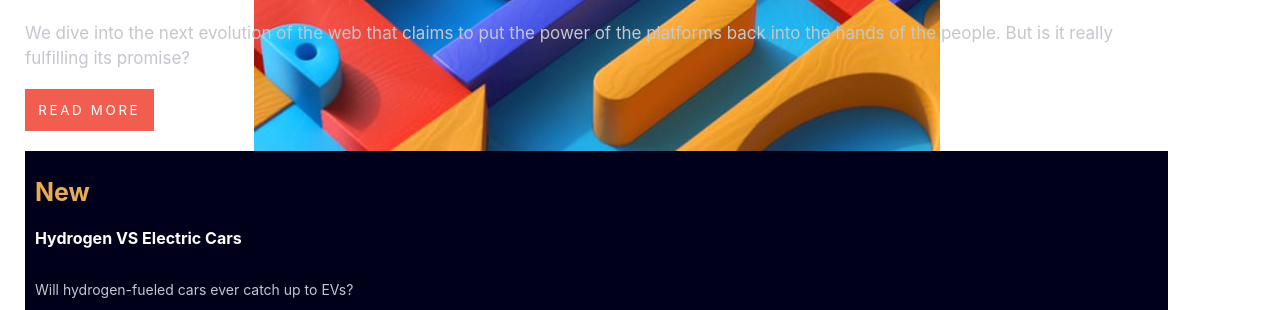
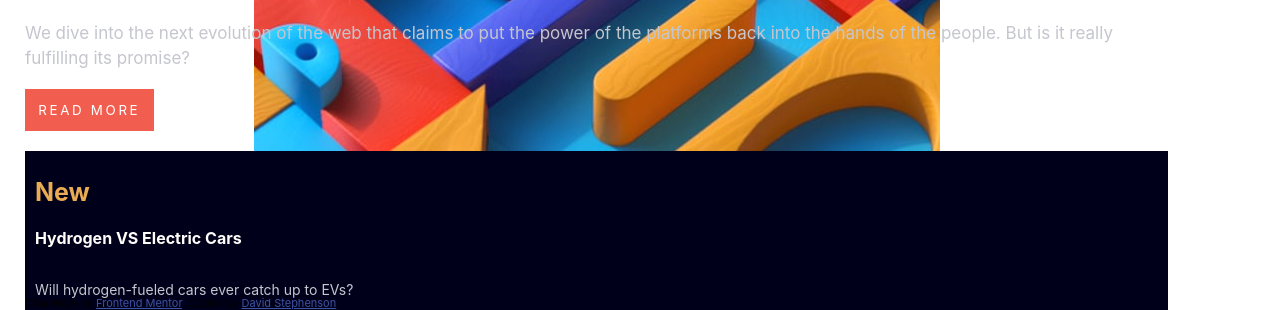
Before and after one commit to dstephenson8/news-homepage-main, a plain HTML site: page index.html in a window 1280 px wide. Shown: the part 490-800 px from the top of the page. Drawn offline with Linux system fonts and the light colour scheme.

Commit message:
Got stuck in a commit not sure if this will work

```diff
--- a/index.html
+++ b/index.html
@@ -105,7 +105,7 @@
 </div>
   <div class="attribution">
     Challenge by <a href="https://www.frontendmentor.io?ref=challenge" target="_blank">Frontend Mentor</a>.
-    Coded by <a href="#">Your Name Here</a>.
+    Coded by <a href="#">David Stephenson</a>.
   </div>
 </div>
 
--- a/styles.css
+++ b/styles.css
@@ -11,6 +11,8 @@
     font-family: Inter;
     src: url('https://fonts.googleapis.com/css2?family=Inter:wght@400;700;800&display=swap');
 }
+.attribution { font-size: 11px; text-align: center; position: fixed; bottom: 0; }
+.attribution a { color: hsl(228, 45%, 44%); }
 
 html{
     font-size: 10px;
```
Also changed, not shown: 1 other file.
